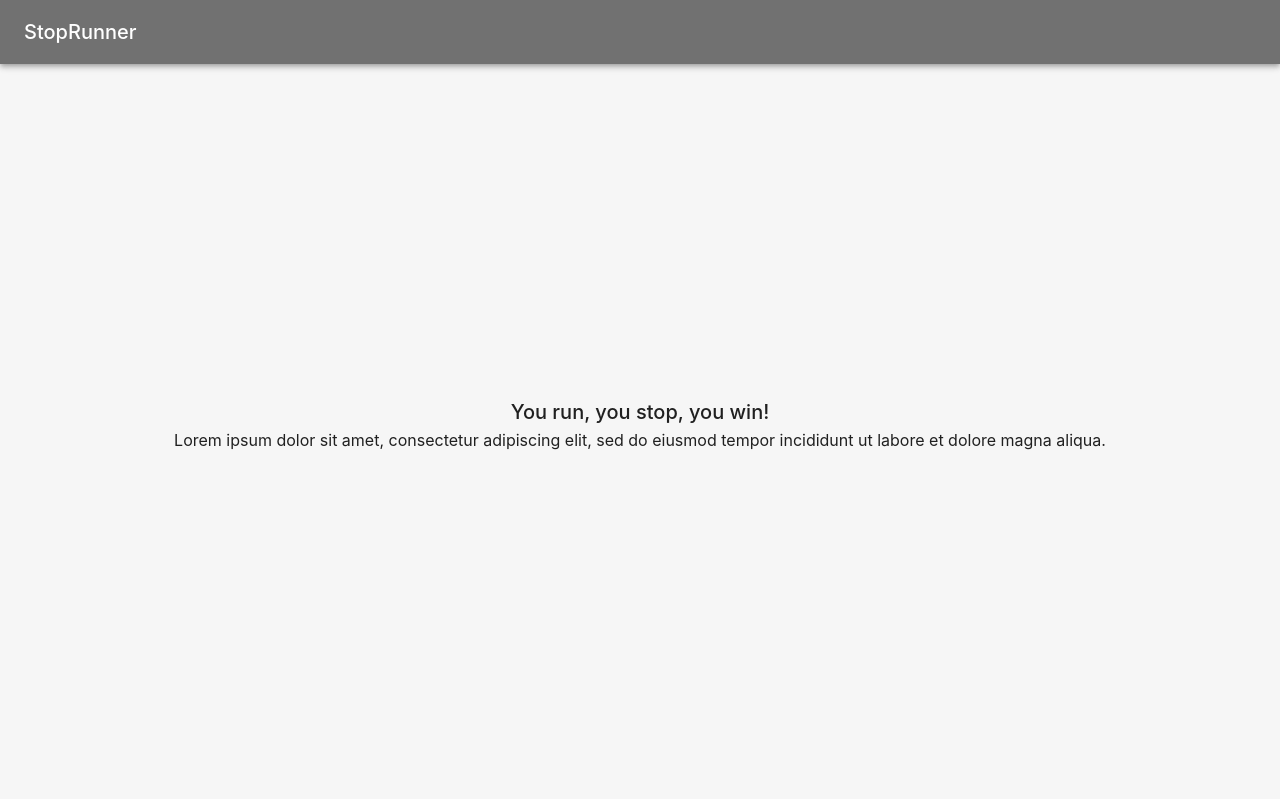
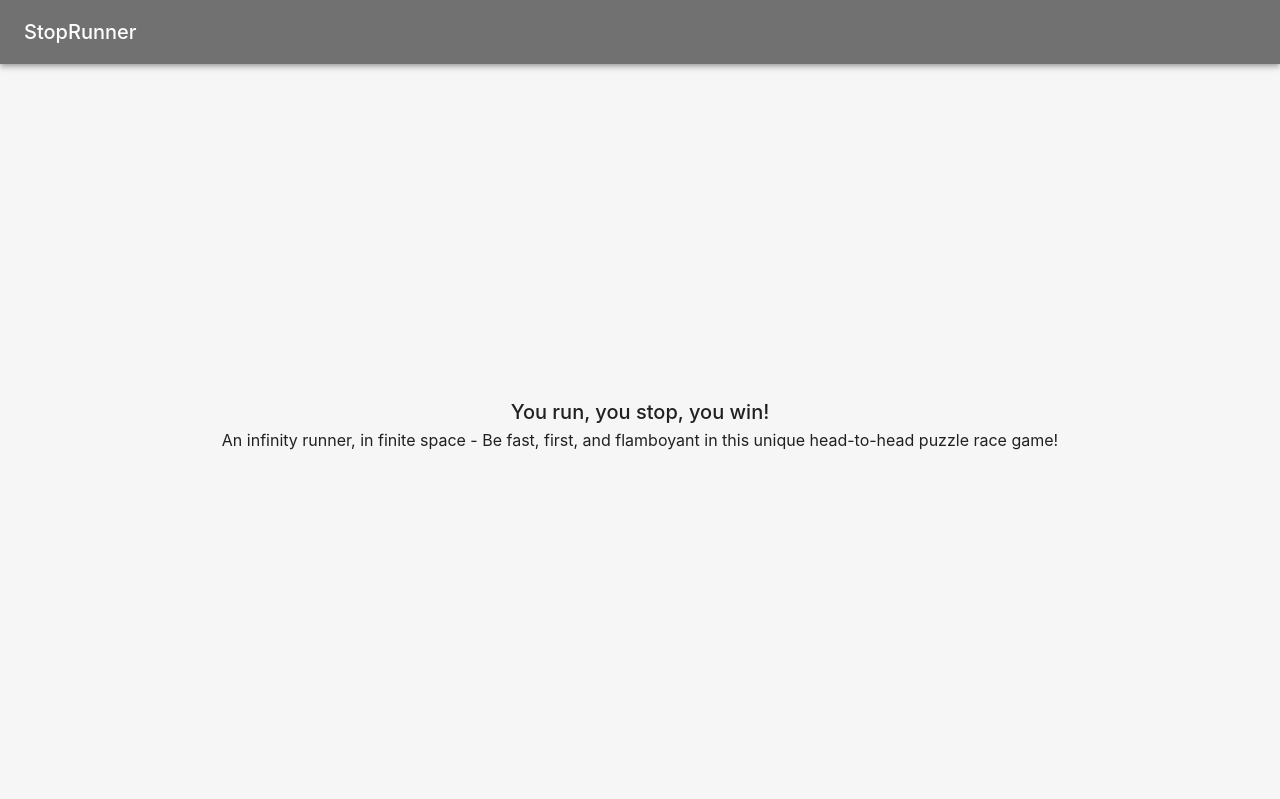
Before and after one commit to vctrfrbrg/StopRunnerLandingPage, a Next.js app in the folder landing-page/: page / in a window 1280 px wide. Shown: the top 799 px of the page. Built offline with nearby package versions, Linux system fonts and the light colour scheme.

Commit message:
Update AboutTheGame.jsx

```diff
--- a/landing-page/pages/AboutTheGame.jsx
+++ b/landing-page/pages/AboutTheGame.jsx
@@ -12,7 +12,7 @@ export const AboutTheGame = () => {
         You run, you stop, you win!
       </Typography>
       <Typography variant="body1" align="center">
-        Lorem ipsum dolor sit amet, consectetur adipiscing elit, sed do eiusmod tempor incididunt ut labore et dolore magna aliqua.
+        An infinity runner, in finite space - Be fast, first, and flamboyant in this unique head-to-head puzzle race game!
       </Typography>
     </Box>
   );
```
